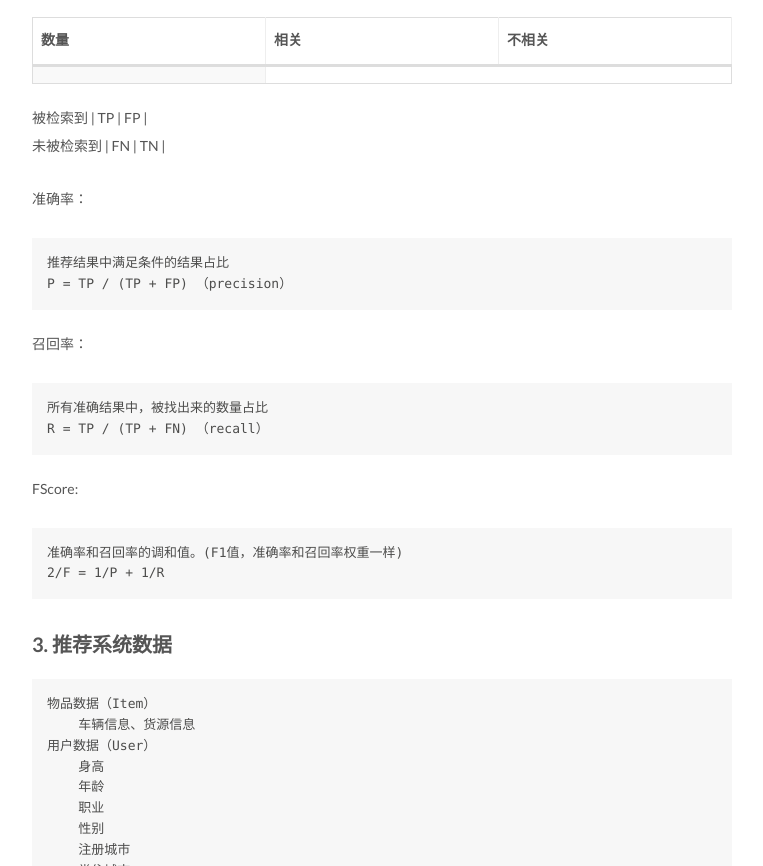
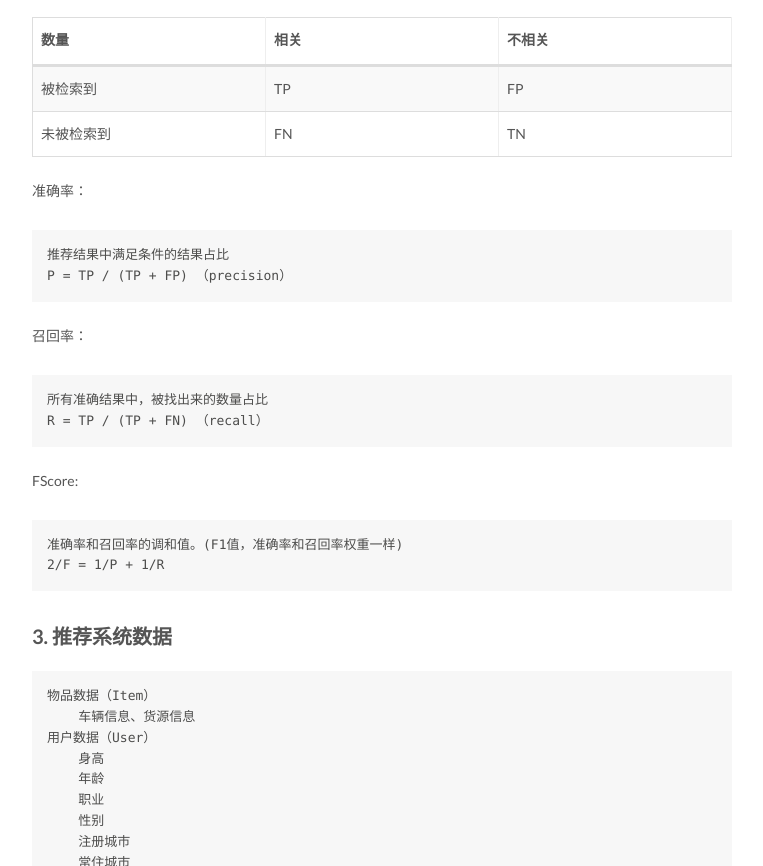
Before and after one commit to smallnemo/smallnemo, a plain HTML site: page 2016/08/15/personalized-rec-system/index.html in a window 1280 px wide. Shown: the part 1944-2810 px from the top of the page, without its empty margins (98-861 px from the left). Drawn offline with Linux system fonts and the light colour scheme.

Commit message:
Site updated: 2016-08-15 16:19:57

```diff
--- a/2016/08/15/personalized-rec-system/index.html
+++ b/2016/08/15/personalized-rec-system/index.html
@@ -97,7 +97,7 @@
 <meta property="og:image" content="http://www.ibm.com/developerworks/cn/web/1103_zhaoct_recommstudy1/image011.jpg">
 <meta property="og:image" content="http://www.ibm.com/developerworks/cn/web/1103_zhaoct_recommstudy1/image009.jpg">
 <meta property="og:image" content="http://images.cnitblog.com/blog/554053/201309/24100430-0fdd4a3fb87e4ceda74d549fd97e1c51.png">
-<meta property="og:updated_time" content="2016-08-15T05:42:29.000Z">
+<meta property="og:updated_time" content="2016-08-15T08:19:29.000Z">
 <meta name="twitter:card" content="summary">
 <meta name="twitter:title" content="个性化推荐系统简介">
 <meta name="twitter:description" content="1. 推荐系统背景随着信息技术和互联网的发展，互联网的高速变化，人们逐渐从信息匮乏时代发展到信息过载的时代。 在信息海洋中，无论是信息的生产者还是信息的消费者，都遇到很大的挑战。一方是消费者要从海量信息中获取感兴趣的东西；另一方面信息生产者要从海量用户中找到潜在关注用户。
@@ -323,11 +323,17 @@ NDCG：推荐结果列表预测总分数评估（Normalized Discounted Cumulativ
 </thead>
 <tbody>
 <tr>
-<td style="text-align:left"></td>
+<td style="text-align:left">被检索到</td>
+<td style="text-align:left">TP</td>
+<td style="text-align:left">FP</td>
+</tr>
+<tr>
+<td style="text-align:left">未被检索到</td>
+<td style="text-align:left">FN</td>
+<td style="text-align:left">TN</td>
 </tr>
 </tbody>
 </table>
-<p>被检索到 | TP | FP |<br>未被检索到 | FN | TN |</p>
 <p>准确率：</p>
 <pre><code>推荐结果中满足条件的结果占比
 P = TP / (TP + FP) （precision）
--- a/css/main.css
+++ b/css/main.css
@@ -1548,7 +1548,7 @@ pre .javascript .function {
   width: 4px;
   height: 4px;
   border-radius: 50%;
-  background: #6355ff;
+  background: #d977a3;
 }
 .links-of-blogroll {
   font-size: 13px;
```
Also changed, not shown: index.html (+8 -2 lines).
